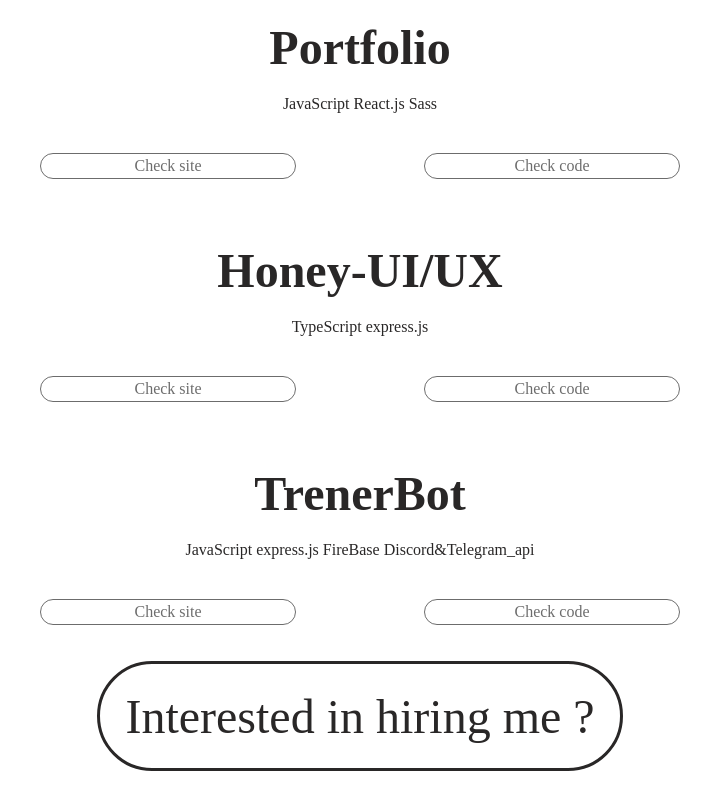
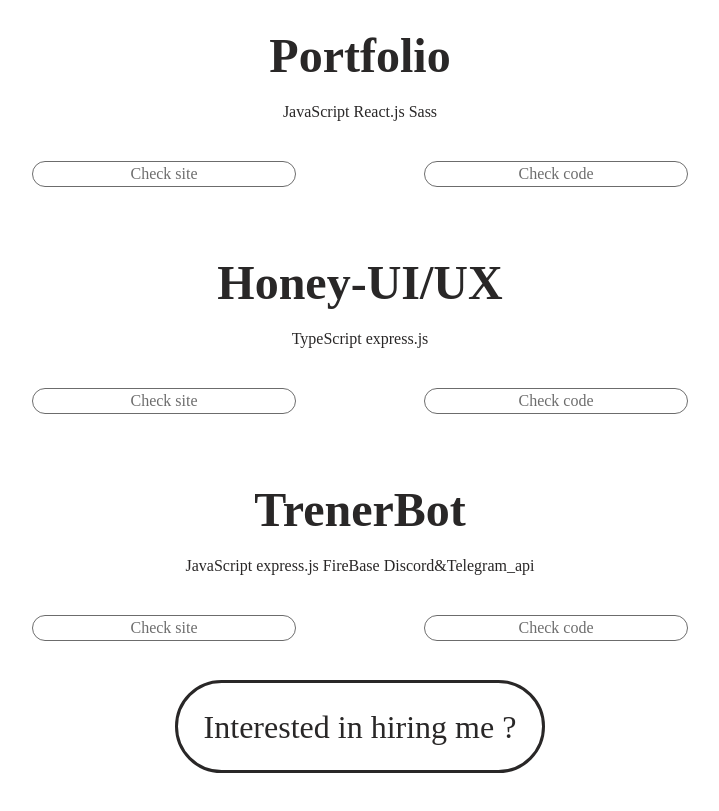
Before and after one commit to RadziuMM/portfoli--React.JS, a React (Create React App) app: page / in a window 1280 px wide. Shown: the part 2760-3571 px from the top of the page, without its empty margins (280-999 px from the left). Built offline with nearby package versions, Linux system fonts and the light colour scheme.

Commit message:
fix projects tab

```diff
--- a/public/index.html
+++ b/public/index.html
@@ -49,6 +49,7 @@
   <body>
     <noscript>You need to enable JavaScript to run this app.</noscript>
     <div id="root"></div>
+    <div id="image-holder"></div>
     <!--
       This HTML file is a template.
       If you open it directly in the browser, you will see an empty page.
--- a/src/assets/data.json
+++ b/src/assets/data.json
@@ -3,48 +3,36 @@
         "text0":"Hi, I'm Radek. Nice to meet you.",
         "text1":"Currently, I am at the beginning of my career in IT. Programming gives me a lot of fun, so I decided to develop in this direction. I do well on the frontend and backend. My current goal is to find a job that will help me develop my skills."
     },
-    "containers":[
-        {
-            "text0":"About me",
-            "text1":"HI! My name is Radek!"
-        },
-        {
-            "text0":"About me",
-            "text1":"HI! My name is Radek!"
-        },
-        {
-            "text0":"About me",
-            "text1":"HI! My name is Radek!"
-        },
-        {
-            "text0":"About me",
-            "text1":"HI! My name is Radek!"
-        }
-    ],
+    "containers":[],
     "projects":[
         {
             "name":"Calendar",
             "link":"https://github.com/RadziuMM/Calendar-Vue.js",
+            "link2":"https://calendarapplication.herokuapp.com/#/",
             "stack":["JavaScript ","Vue.js ","GraphQL ","TailWindCss ","Apollo ","express.js ","Prisma "]
         },
         {
             "name":"Camping Map",
             "link":"https://github.com/RadziuMM/Campings-Map-Vue.js",
+            "link2":"campingmap.herokuapp.com/#/",
             "stack":["JavaScript ","Vue.js ","Sass ","GoogleApi ","express.js ","MongoDB"]
         },
         {
             "name":"Portfolio",
             "link":"https://github.com/RadziuMM/portfoli--React.JS",
+            "link2":"https://rmazurczak.herokuapp.com/",
             "stack":["JavaScript ","React.js ","Sass "]
         },
         {
             "name":"Honey-UI/UX",
             "link":"https://github.com/RadziuMM/Honey---TypeScript-Express.js-UX-UI-",
+            "link2":"honeyii.herokuapp.com/",
             "stack":["TypeScript ","express.js "]
         },
         {
             "name":"TrenerBot",
             "link":"https://github.com/RadziuMM/TrenerBot.js",
+            "link2":"https://github.com/RadziuMM/TrenerBot.js",
             "stack":["JavaScript ","express.js ","FireBase ","Discord&Telegram_api"]
         }
     ],
--- a/src/components/project.js
+++ b/src/components/project.js
@@ -2,7 +2,24 @@ import React from "react";
 import "../style/project.scss";
 import data from "../assets/data.json";
 
-const allProjects = () => {
+class project extends React.Component {
+  constructor(props) {
+    super(props);
+    this.state = {
+      animation: true,
+    };
+  }
+  moveMe = (e) => {
+    this.setState({ animation: false });
+    setTimeout(() => {
+      this.setState({ animation: true });
+    }, 8000);
+    return (document.getElementById("image-holder").style.left = `-${
+      e.target.id * 100
+    }%`);
+  };
+
+  allProjects = () => {
     let list = [];
     let span = [];
     let href = [];
@@ -18,7 +35,7 @@ const allProjects = () => {
           </div>
           <div className="linkbox">
             <div className="link" key={element + 1}>
-            <a href={element.link} target="_blank" rel="noopener noreferrer">
+              <a href={element.link2} target="_blank" rel="noopener noreferrer">
                 Check site
               </a>
             </div>
@@ -31,7 +48,7 @@ const allProjects = () => {
         </div>
       );
       span[i] = (
-      <span id={"slider-image-" + (i + 1)}>
+        <span id={"slider-image-" + (i + 1)} className="slider-image">
           <style jsx>{`
             #slider-image-${i + 1}:target ~ .image-holder {
               left: -${i * 100}%;
@@ -39,7 +56,9 @@ const allProjects = () => {
           `}</style>
         </span>
       );
-    href[i] = <a href={"#slider-image-" + (i + 1)} class="slider-change"></a>;
+      href[i] = (
+        <div id={i} class="slider-change" onClick={(e) => this.moveMe(e)}></div>
+      );
       i += 1;
     });
     const slider = (
@@ -55,11 +74,6 @@ const allProjects = () => {
     return slider;
   };
 
-class project extends React.Component {
-  constructor(props) {
-    super(props);
-    this.state = {};
-  }
   render() {
     let i = 0;
     let j = 0;
@@ -69,14 +83,22 @@ class project extends React.Component {
       data.projects.forEach(() => {
         j += 1;
         setTimeout(() => {
+          if (this.state.animation === true && i > -30 ){
             document.getElementById("image-holder").style.left = `-${i * 100}%`;
             i += 1;
-          if(i === data.projects.length){slidering()}
+            if (i === data.projects.length) {
+              slidering();
+            }
+          } else {
+            i = -50;
+            return false;
+          }
         }, j * 4000);
+        i = 0;
       });
     };
     slidering();
-    return allProjects();
+    return this.allProjects();
   }
 }
 
--- a/src/style/app.scss
+++ b/src/style/app.scss
@@ -221,7 +221,6 @@ h2 {
     font-size: 2rem;
   }
   @media (min-width: 1280px) {
-    font-size: 3rem;
     border: 3px solid #292727;
   }
 }
--- a/src/style/project.scss
+++ b/src/style/project.scss
@@ -33,11 +33,17 @@
 }
 
 .slider-change {
+  margin-left: 20px;
+  margin-top: 5vh;
   display: inline-block;
   height: 10px;
   width: 10px;
   border-radius: 5px;
   background-color: #292727;
+  cursor: pointer;
+  &:hover{
+    background-color: #353333;
+  }
 }
 .name {
   font-weight: bolder;
@@ -50,20 +56,21 @@ a{
 .linkbox{
     text-align: center;
     align-items: center;
-    display: flex;
-    width: 60vw;
-    margin-left: 20vw;
+    display: inline-block;
+    margin-left: 0 auto;
 }
 .link {
+  white-space:nowrap;
   animation: infinite blinker 3s;
   border: solid 1px black;
   padding: 3px;
   border-radius: 25px;
-  flex: 1;
-  width: 20vw;
+  min-width: 20vw;
+  max-width:30vw;
   margin:5vw;
   margin-top:20px;
   transition: 1s;
+  float: left;
   &:hover{
       background-color: #292727;
       cursor: pointer;
@@ -83,3 +90,6 @@ a{
 .stack{
     margin:20px;
 }
+.slider-image{
+    margin-top: -50vh;
+}
```
Also changed, not shown: 1 other file (tests, documents, lock files or other folders). Lines whose indentation alone changed are shown as unchanged.
